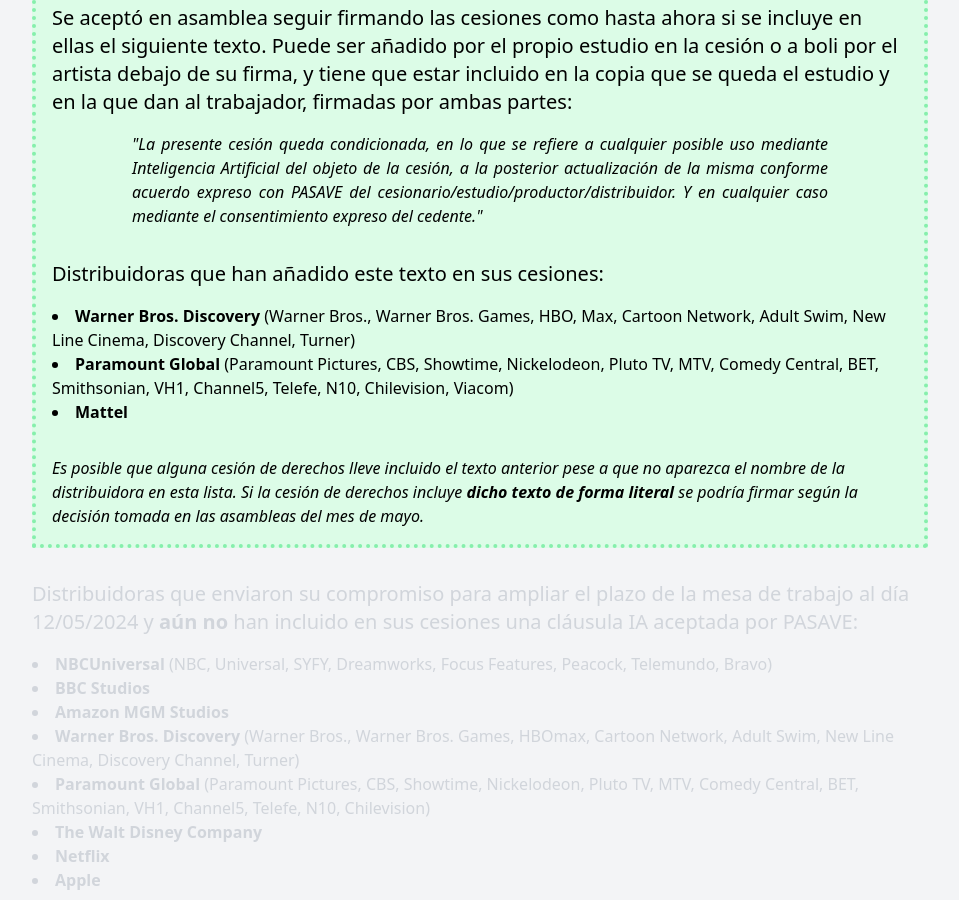
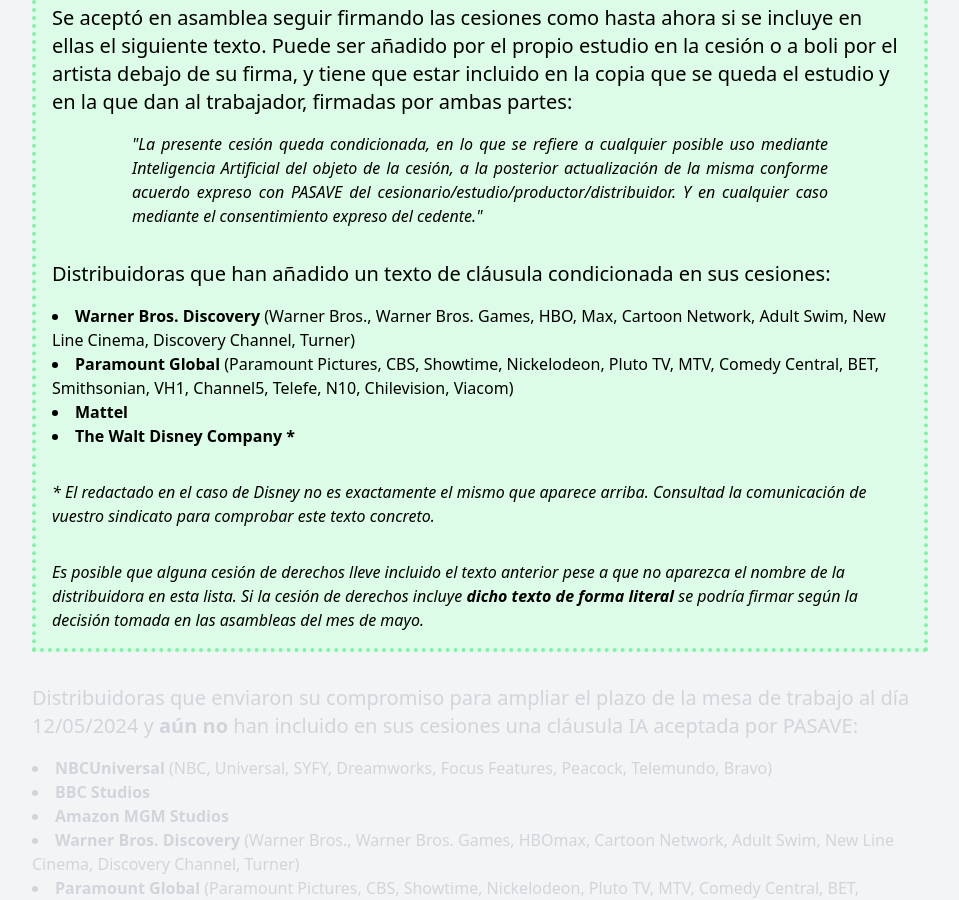
Before and after one commit to mutsuda/pasave.github.io, a Jekyll site: the page built from oklist.md, in a window 1280 px wide and 900 px high, scrolled down 860 px. Shown: the whole window, without its empty margins (160-1119 px from the left). Built offline with Jekyll 4.4.1, drawn with Linux system fonts in a browser that asks for light colours.

Commit message:
added Disney

```diff
--- a/oklist.md
+++ b/oklist.md
@@ -47,12 +47,14 @@
 <p class="px-20 text-small italic text-justify">"La presente cesión queda condicionada, en lo que se refiere a cualquier posible uso mediante Inteligencia Artificial del objeto de la cesión, a la posterior actualización de la misma conforme acuerdo expreso con PASAVE del cesionario/estudio/productor/distribuidor. Y en cualquier caso mediante el consentimiento expreso del cedente."
 </p>
 
-<div class="text-xl pb-4 pt-8">Distribuidoras que han añadido este texto en sus cesiones:</div>
+<div class="text-xl pb-4 pt-8">Distribuidoras que han añadido un texto de cláusula condicionada en sus cesiones:</div>
 	<ul class="list-disc list-inside">
 		<li><span class="font-bold">Warner Bros. Discovery</span> (Warner Bros., Warner Bros. Games, HBO, Max, Cartoon Network, Adult Swim, New Line Cinema, Discovery Channel, Turner)</li>
 		<li><span class="font-bold">Paramount Global</span> (Paramount Pictures, CBS, Showtime, Nickelodeon, Pluto TV, MTV, Comedy Central, BET, Smithsonian, VH1, Channel5, Telefe, N10, Chilevision, Viacom)</li>
 		<li><span class="font-bold">Mattel</span></li>
+		<li><span class="font-bold">The Walt Disney Company *</span></li>
 	</ul>
+	<div class="pt-8 italic">* El redactado en el caso de Disney no es exactamente el mismo que aparece arriba. Consultad la comunicación de vuestro sindicato para comprobar este texto concreto.</div>
 	<div class="pt-8 italic">Es posible que alguna cesión de derechos lleve incluido el texto anterior pese a que no aparezca el nombre de la distribuidora en esta lista. Si la cesión de derechos incluye <b>dicho texto de forma literal</b> se podría firmar según la decisión tomada en las asambleas del mes de mayo.</div>
 
 
```
